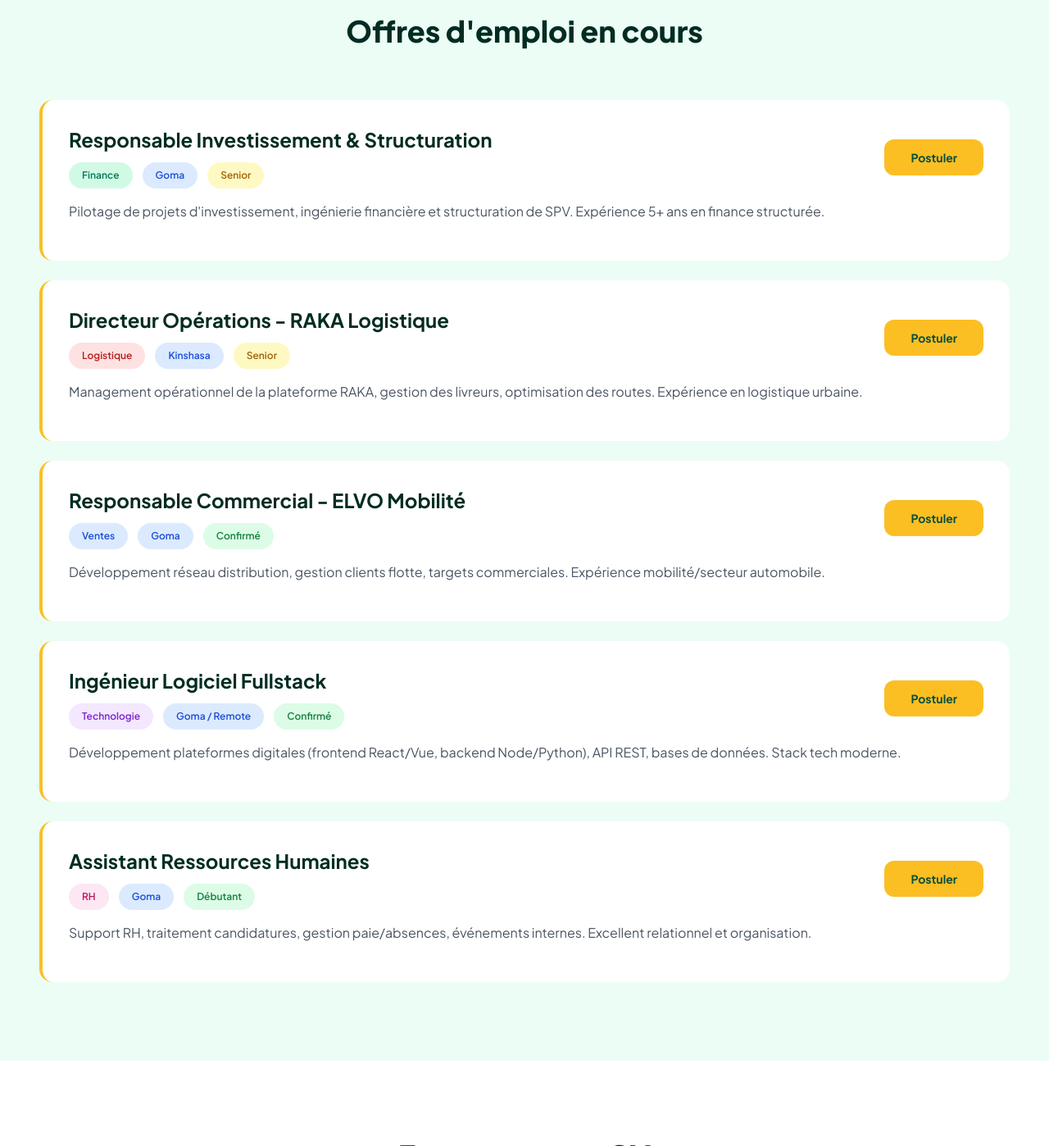
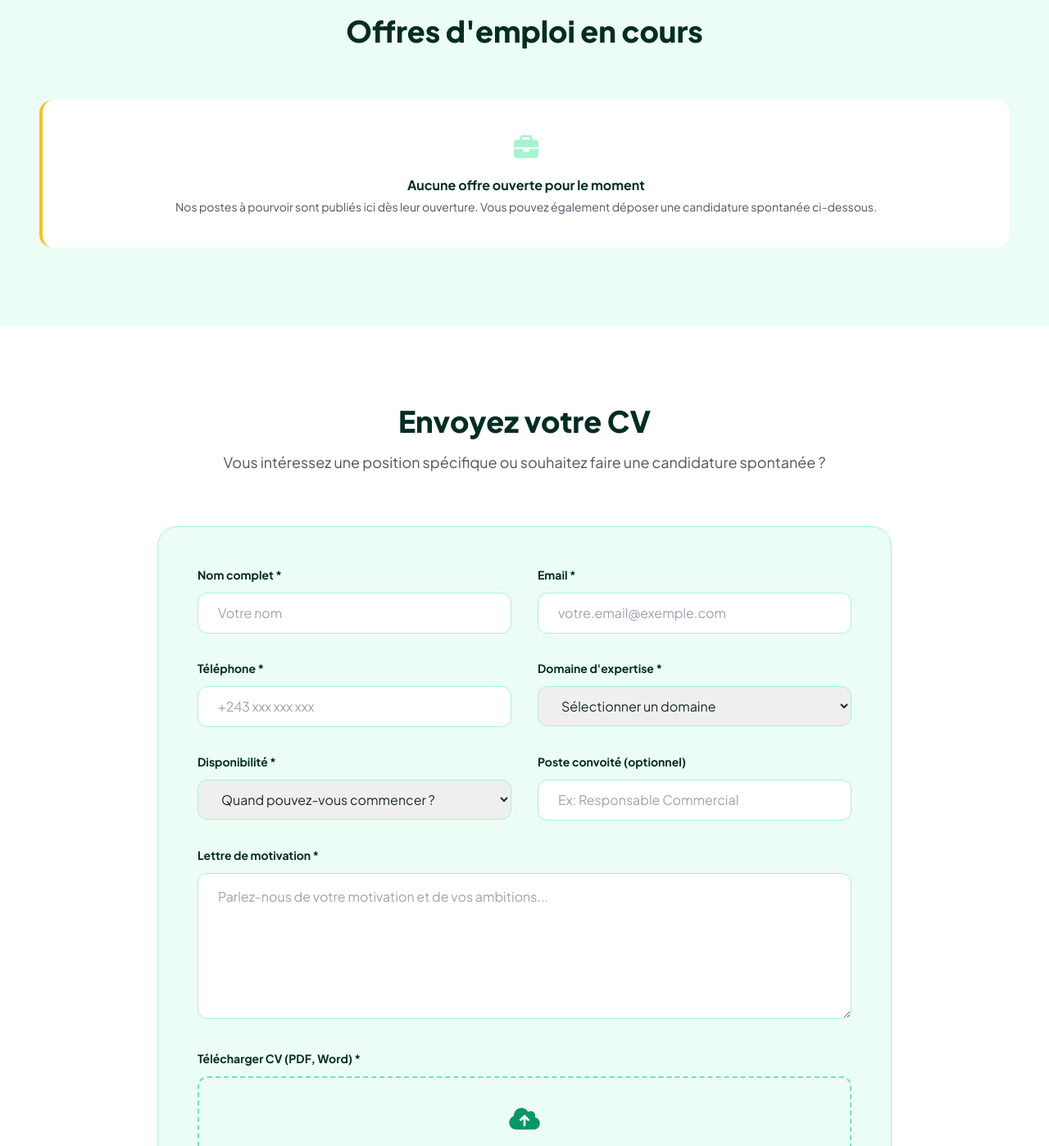
Before and after one commit to fhabrice/pkglobal, a website: page careers.html in a window 1280 px wide. Shown: the part 1300-2698 px from the top of the page at 82% size. Drawn offline with nearby package versions, Linux system fonts and the light colour scheme; no server answers.

Commit message:
Carrières : suppression des offres fictives, place aux offres réelles
La page Carrières affichait 5 offres écrites en dur dans le HTML
(Responsable Investissement, Directeur Opérations RAKA, Responsable
Commercial ELVO, Ingénieur Fullstack, Assistant RH). Elles restaient
visibles tant qu'aucune offre réelle n'était publiée dans l'administration.

- careers.html : les 5 cartes codées en dur sont remplacées par un bloc
  d'attente clair, remplacé dès qu'une offre réelle est publiée
- site-connect.js : seules les offres au statut « open » sont affichées,
  même si la source de données renvoyait des brouillons
- Tests jsdom : 19 contrôles (disparition des 5 anciennes offres, message
  d'attente, remplacement par les offres réelles, brouillon non public)

Co-authored-by: arena-agent <297053741+arena-agent@users.noreply.github.com>

```diff
--- a/careers.html
+++ b/careers.html
@@ -169,79 +169,13 @@
 
             <!-- Les offres publiées depuis l'espace admin (menu Carrières) remplacent cette liste. -->
             <div id="jobs-grid" class="space-y-6">
-                <div class="job-card bg-white p-8 rounded-2xl">
-                    <div class="flex flex-col md:flex-row justify-between items-start md:items-center gap-6 mb-4">
-                        <div>
-                            <h3 class="text-2xl font-bold text-emerald-950">Responsable Investissement & Structuration</h3>
-                            <div class="flex flex-wrap gap-3 mt-3">
-                                <span class="bg-emerald-100 text-emerald-700 text-xs px-4 py-2 rounded-full font-semibold">Finance</span>
-                                <span class="bg-blue-100 text-blue-700 text-xs px-4 py-2 rounded-full font-semibold">Goma</span>
-                                <span class="bg-yellow-100 text-yellow-700 text-xs px-4 py-2 rounded-full font-semibold">Senior</span>
-                            </div>
-                        </div>
-                        <a href="#contact" class="btn-gold px-8 py-3 rounded-xl font-bold text-sm whitespace-nowrap">Postuler</a>
-                    </div>
-                    <p class="text-gray-600 mb-4">Pilotage de projets d'investissement, ingénierie financière et structuration de SPV. Expérience 5+ ans en finance structurée.</p>
-                </div>
-
-                <div class="job-card bg-white p-8 rounded-2xl">
-                    <div class="flex flex-col md:flex-row justify-between items-start md:items-center gap-6 mb-4">
-                        <div>
-                            <h3 class="text-2xl font-bold text-emerald-950">Directeur Opérations - RAKA Logistique</h3>
-                            <div class="flex flex-wrap gap-3 mt-3">
-                                <span class="bg-red-100 text-red-700 text-xs px-4 py-2 rounded-full font-semibold">Logistique</span>
-                                <span class="bg-blue-100 text-blue-700 text-xs px-4 py-2 rounded-full font-semibold">Kinshasa</span>
-                                <span class="bg-yellow-100 text-yellow-700 text-xs px-4 py-2 rounded-full font-semibold">Senior</span>
-                            </div>
-                        </div>
-                        <a href="#contact" class="btn-gold px-8 py-3 rounded-xl font-bold text-sm whitespace-nowrap">Postuler</a>
-                    </div>
-                    <p class="text-gray-600 mb-4">Management opérationnel de la plateforme RAKA, gestion des livreurs, optimisation des routes. Expérience en logistique urbaine.</p>
-                </div>
-
-                <div class="job-card bg-white p-8 rounded-2xl">
-                    <div class="flex flex-col md:flex-row justify-between items-start md:items-center gap-6 mb-4">
-                        <div>
-                            <h3 class="text-2xl font-bold text-emerald-950">Responsable Commercial - ELVO Mobilité</h3>
-                            <div class="flex flex-wrap gap-3 mt-3">
-                                <span class="bg-blue-100 text-blue-700 text-xs px-4 py-2 rounded-full font-semibold">Ventes</span>
-                                <span class="bg-blue-100 text-blue-700 text-xs px-4 py-2 rounded-full font-semibold">Goma</span>
-                                <span class="bg-green-100 text-green-700 text-xs px-4 py-2 rounded-full font-semibold">Confirmé</span>
-                            </div>
-                        </div>
-                        <a href="#contact" class="btn-gold px-8 py-3 rounded-xl font-bold text-sm whitespace-nowrap">Postuler</a>
-                    </div>
-                    <p class="text-gray-600 mb-4">Développement réseau distribution, gestion clients flotte, targets commerciales. Expérience mobilité/secteur automobile.</p>
-                </div>
-
-                <div class="job-card bg-white p-8 rounded-2xl">
-                    <div class="flex flex-col md:flex-row justify-between items-start md:items-center gap-6 mb-4">
-                        <div>
-                            <h3 class="text-2xl font-bold text-emerald-950">Ingénieur Logiciel Fullstack</h3>
-                            <div class="flex flex-wrap gap-3 mt-3">
-                                <span class="bg-purple-100 text-purple-700 text-xs px-4 py-2 rounded-full font-semibold">Technologie</span>
-                                <span class="bg-blue-100 text-blue-700 text-xs px-4 py-2 rounded-full font-semibold">Goma / Remote</span>
-                                <span class="bg-green-100 text-green-700 text-xs px-4 py-2 rounded-full font-semibold">Confirmé</span>
-                            </div>
-                        </div>
-                        <a href="#contact" class="btn-gold px-8 py-3 rounded-xl font-bold text-sm whitespace-nowrap">Postuler</a>
-                    </div>
-                    <p class="text-gray-600 mb-4">Développement plateformes digitales (frontend React/Vue, backend Node/Python), API REST, bases de données. Stack tech moderne.</p>
-                </div>
-
-                <div class="job-card bg-white p-8 rounded-2xl">
-                    <div class="flex flex-col md:flex-row justify-between items-start md:items-center gap-6 mb-4">
-                        <div>
-                            <h3 class="text-2xl font-bold text-emerald-950">Assistant Ressources Humaines</h3>
-                            <div class="flex flex-wrap gap-3 mt-3">
-                                <span class="bg-pink-100 text-pink-700 text-xs px-4 py-2 rounded-full font-semibold">RH</span>
-                                <span class="bg-blue-100 text-blue-700 text-xs px-4 py-2 rounded-full font-semibold">Goma</span>
-                                <span class="bg-green-100 text-green-700 text-xs px-4 py-2 rounded-full font-semibold">Débutant</span>
-                            </div>
-                        </div>
-                        <a href="#contact" class="btn-gold px-8 py-3 rounded-xl font-bold text-sm whitespace-nowrap">Postuler</a>
-                    </div>
-                    <p class="text-gray-600 mb-4">Support RH, traitement candidatures, gestion paie/absences, événements internes. Excellent relationnel et organisation.</p>
+                <!-- Les offres affichées ici proviennent uniquement de l'espace
+                     administrateur (menu « Carrières — Offres d'emploi ») :
+                     ce bloc est remplacé dès qu'une offre est publiée. -->
+                <div id="jobs-empty" class="job-card bg-white p-10 rounded-2xl text-center">
+                    <i class="fas fa-briefcase text-3xl text-emerald-200 mb-4"></i>
+                    <p class="text-emerald-950 font-bold mb-1">Aucune offre ouverte pour le moment</p>
+                    <p class="text-gray-600 text-sm">Nos postes à pourvoir sont publiés ici dès leur ouverture. Vous pouvez également déposer une candidature spontanée ci-dessous.</p>
                 </div>
             </div>
         </div>
--- a/public/js/site-connect.js
+++ b/public/js/site-connect.js
@@ -437,12 +437,15 @@
   async function syncPublicJobOffers() {
     var grid = document.getElementById('jobs-grid');
     if (!grid) return;
-    var jobs = await loadJobOffers();
-    if (!isFilledList(jobs)) {
-      debug('aucune offre d\'emploi publiée : la liste d\'origine est conservée.');
+    var jobs = (await loadJobOffers()) || [];
+    // Sécurité : seules les offres « ouvertes » sont publiques, même si la
+    // source de données renvoyait des brouillons ou des offres clôturées.
+    var published = jobs.filter(function (job) { return job && job.status === 'open'; });
+    if (!isFilledList(published)) {
+      debug('aucune offre d’emploi publiée : le message d’attente de la page reste affiché.');
       return;
     }
-    renderPublicJobOffers(grid, jobs);
+    renderPublicJobOffers(grid, published);
   }
 
   function renderPublicJobOffers(grid, jobs) {
```
